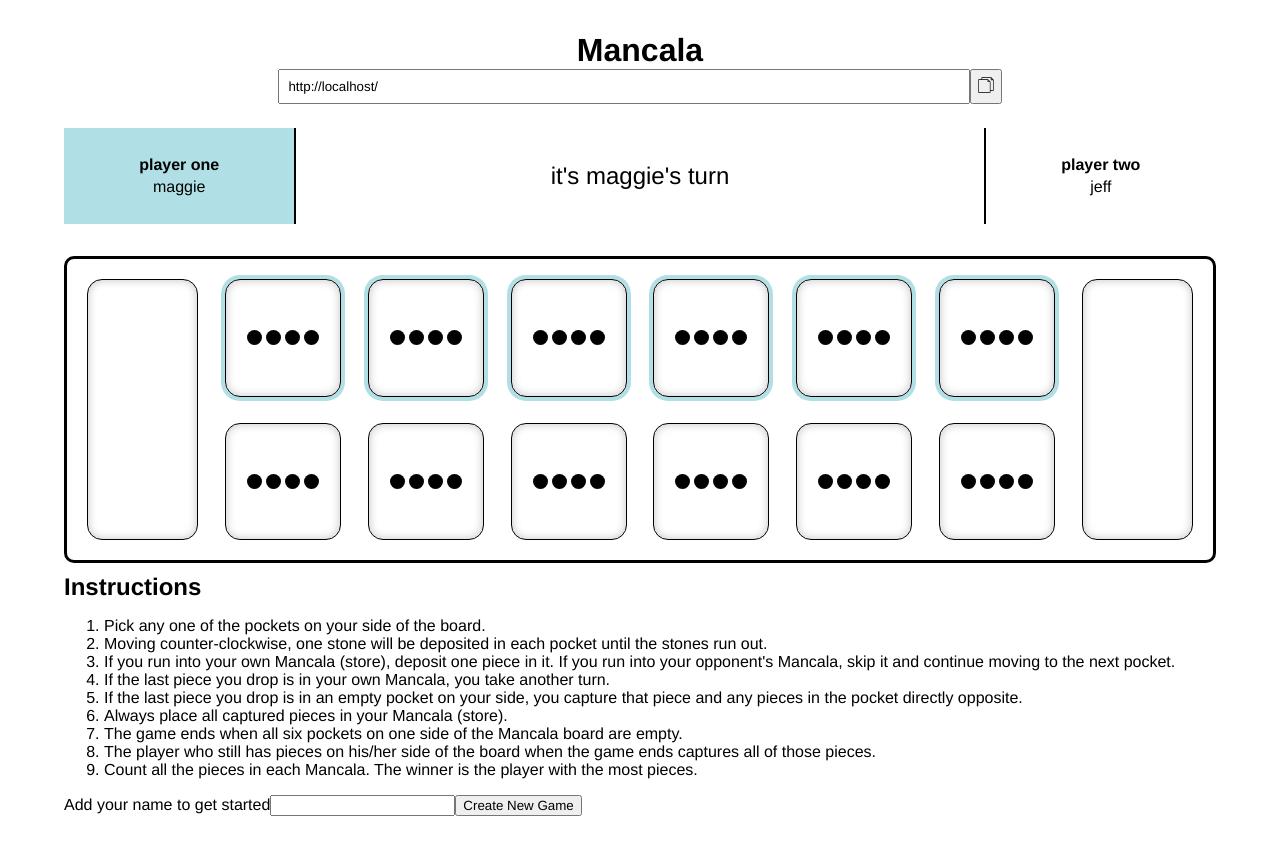
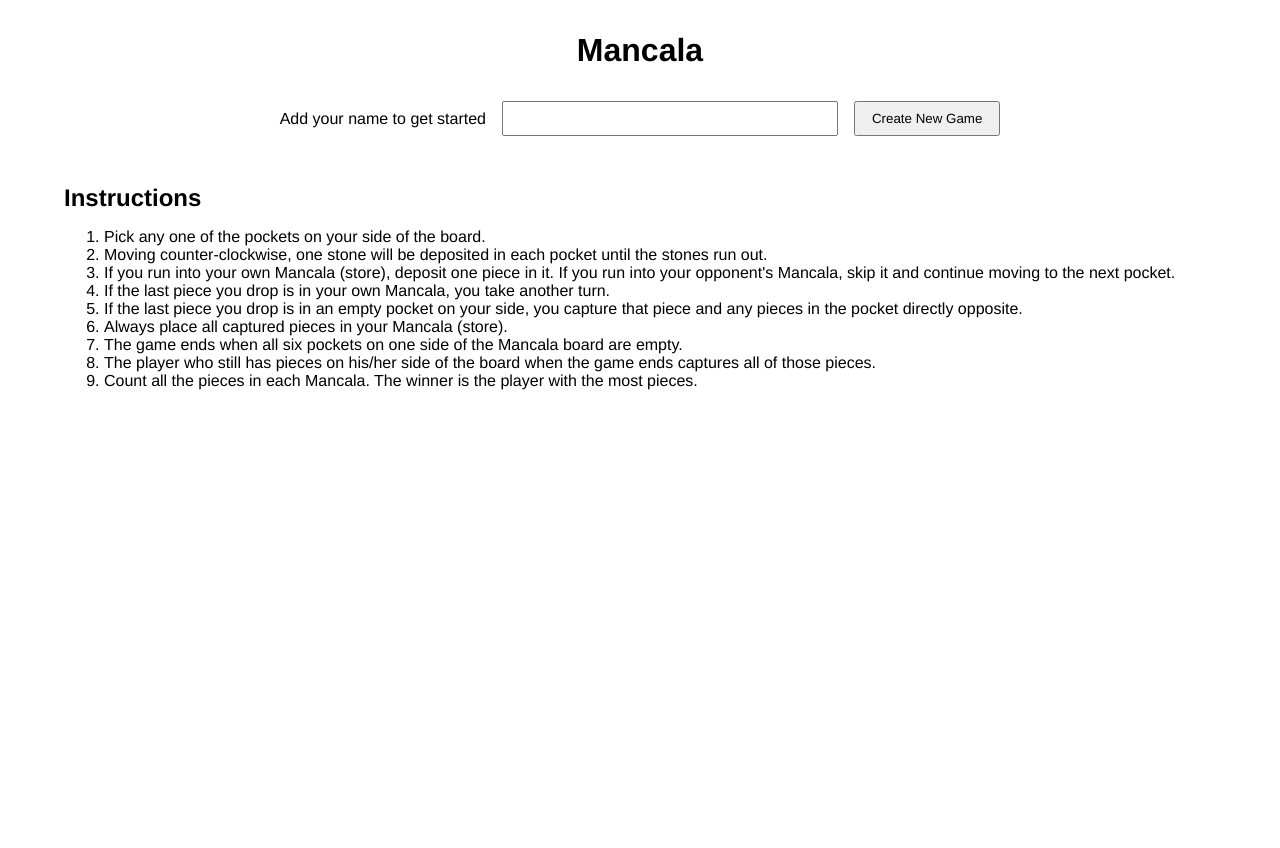
Before and after one commit to maggie388/mancala, a React (Create React App) app in the folder client/: page / in a window 1280 px wide. After the commit the page ends 800 px from the top, so only its background shows below. Built offline with nearby package versions, Linux system fonts and the light colour scheme.

Commit message:
Add basic styles to Home page

```diff
--- a/client/src/App.js
+++ b/client/src/App.js
@@ -13,7 +13,7 @@ const App = () => {
   return (
     <main className='app'>
       <h1 className='app__heading'>Mancala</h1>
-      <GameBoard players={["maggie", "jeff"]} />
+      {/* <GameBoard players={["maggie", "jeff"]} /> */}
       <Router>
         <Switch>
           <Route exact path='/'>
--- a/client/src/App.scss
+++ b/client/src/App.scss
@@ -4,5 +4,6 @@
     &__heading {
         width: fit-content;
         margin: 0 auto;
+        margin-bottom: 1rem;
     }
 }
--- a/client/src/components/GameBoard/GameBoard.js
+++ b/client/src/components/GameBoard/GameBoard.js
@@ -4,7 +4,6 @@ import './GameBoard.scss';
 // compoenents
 import TurnTracker from '../TurnTracker/TurnTracker';
 import GameAddress from '../GameAddress/GameAddress';
-import FinalScore from '../FinalScore/FinalScore';
 
 const GameBoard = ({ players }) => {
 
--- a/client/src/pages/Home/Home.js
+++ b/client/src/pages/Home/Home.js
@@ -1,3 +1,4 @@
+import './Home.scss';
 import { useState } from 'react';
 import { Redirect } from 'react-router-dom';
 import { v4 as uuid } from 'uuid';
@@ -31,6 +32,11 @@ const Home = ({ setUsername }) => {
                 gameId ?
                 <Redirect to={`/game/${gameId}`}></Redirect> :
                 <div>
+                    <form className='new-game-form' onSubmit={onCreateNewGame}>
+                        <label className='new-game-form__label' htmlFor='username'>Add your name to get started</label>
+                        <input className='new-game-form__input' type='text' name='username' />
+                        <button className='new-game-form__button'>Create New Game</button>
+                    </form>
                     <h2>Instructions</h2>
                     <ol>
                         <li>Pick any one of the pockets on your side of the board.</li>
@@ -43,11 +49,6 @@ const Home = ({ setUsername }) => {
                         <li>The player who still has pieces on his/her side of the board when the game ends captures all of those pieces.</li>
                         <li>Count all the pieces in each Mancala. The winner is the player with the most pieces.</li>
                     </ol>
-                    <form onSubmit={onCreateNewGame}>
-                        <label htmlFor='username'>Add your name to get started</label>
-                        <input type='text' name='username' />
-                        <button>Create New Game</button>
-                    </form>
                 </div>
             }
         </>
--- /dev/null
+++ b/client/src/pages/Home/Home.scss
@@ -0,0 +1,21 @@
+.new-game-form {
+    display: flex;
+    justify-content: center;
+    align-items: center;
+    padding: 1rem;
+    margin-bottom: 2rem;
+
+    &__label {
+        margin-right: 1rem;
+    }
+
+    &__input {
+        width: 30%;
+        padding: 0.5rem 1rem;
+        margin-right: 1rem;
+    }
+
+    &__button {
+        padding: 0.5rem 1rem;
+    }
+}
```
